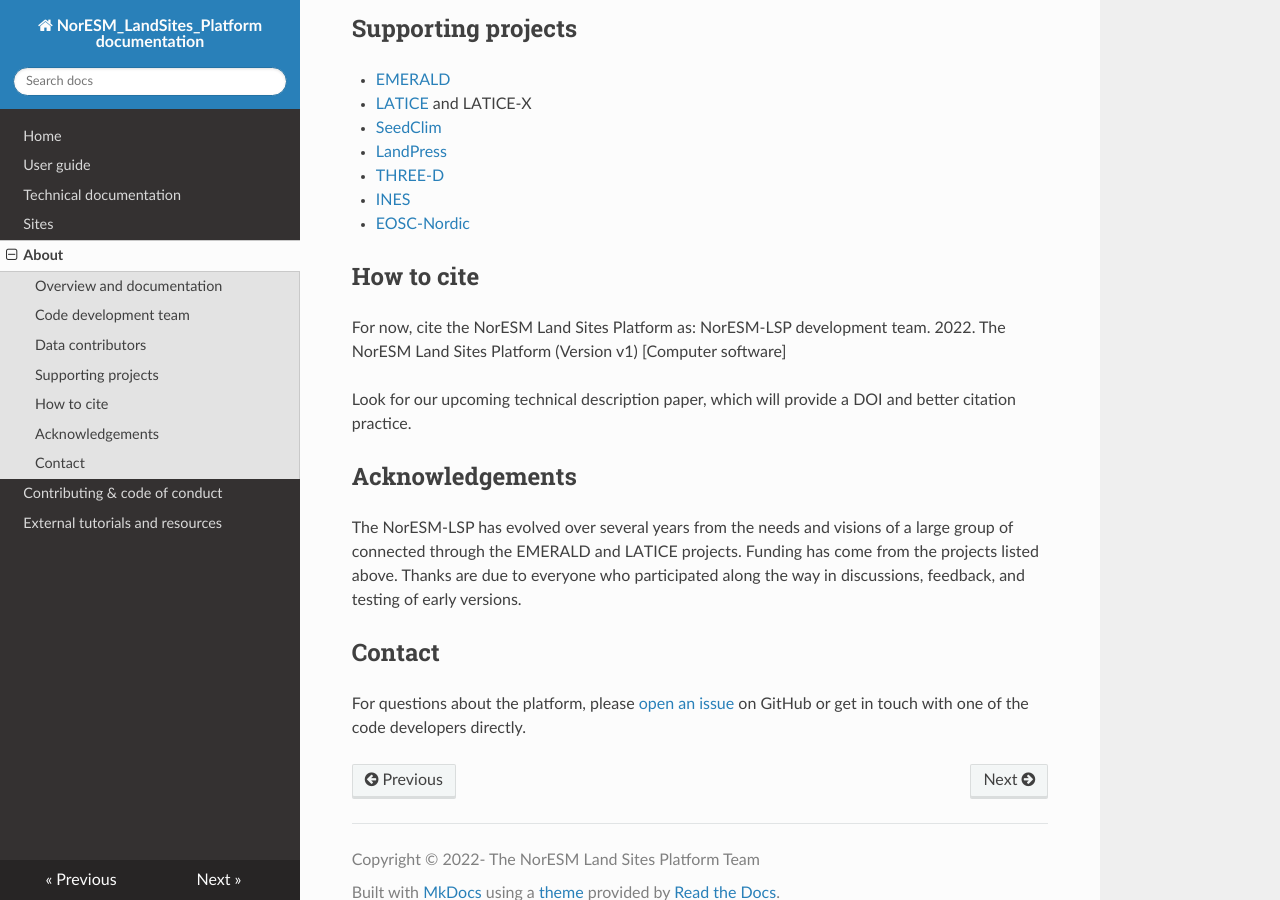
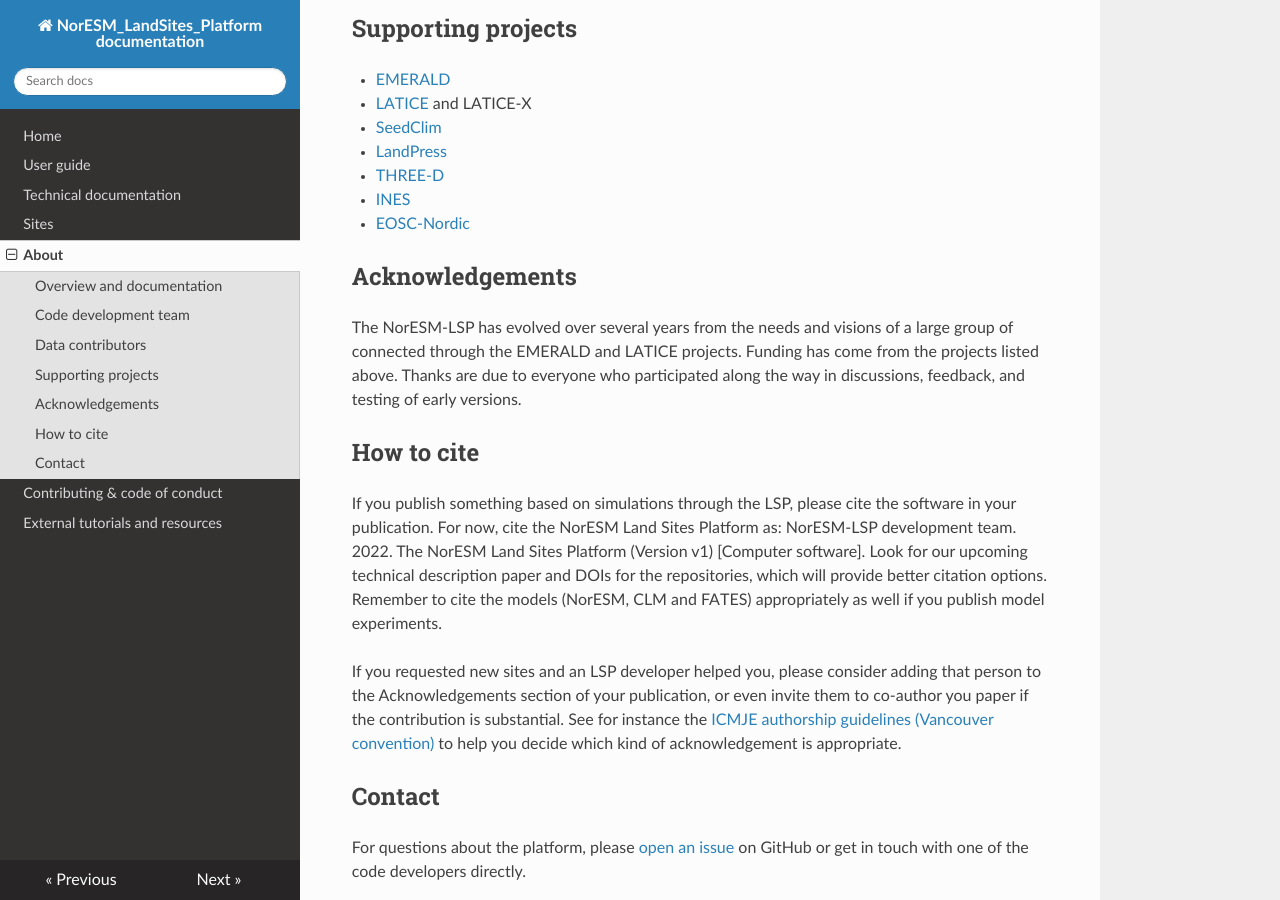
Before and after one commit to NorESMhub/noresm-land-sites-platform, an MkDocs documentation site: the page built from docs/about.md, in a window 1280 px wide and 900 px high, scrolled down 2008 px. Built offline with MkDocs 1.6.1, drawn with Linux system fonts in a browser that asks for light colours; nearby versions of some CDN libraries.

Commit message:
Update about.md

```diff
--- a/docs/about.md
+++ b/docs/about.md
@@ -43,13 +43,13 @@
 * [INES](https://www.ines.noresm.org/)
 * [EOSC-Nordic](https://www.eosc-nordic.eu/)
 
-## How to cite
-For now, cite the NorESM Land Sites Platform as: NorESM-LSP development team. 2022. The NorESM Land Sites Platform (Version v1) [Computer software]
-
-Look for our upcoming technical description paper, which will provide a DOI and better citation practice.
-
 ## Acknowledgements
 The NorESM-LSP has evolved over several years from the needs and visions of a large group of connected through the EMERALD and LATICE projects. Funding has come from the projects listed above. Thanks are due to everyone who participated along the way in discussions, feedback, and testing of early versions.
+
+## How to cite
+If you publish something based on simulations through the LSP, please cite the software in your publication. For now, cite the NorESM Land Sites Platform as: NorESM-LSP development team. 2022. The NorESM Land Sites Platform (Version v1) [Computer software]. Look for our upcoming technical description paper and DOIs for the repositories, which will provide better citation options. Remember to cite the models (NorESM, CLM and FATES) appropriately as well if you publish model experiments.
+
+If you requested new sites and an LSP developer helped you, please consider adding that person to the Acknowledgements section of your publication, or even invite them to co-author you paper if the contribution is substantial. See for instance the [ICMJE authorship guidelines (Vancouver convention)](https://www.icmje.org/recommendations/browse/roles-and-responsibilities/defining-the-role-of-authors-and-contributors.html) to help you decide which kind of acknowledgement is appropriate.
 
 ## Contact
 
```
